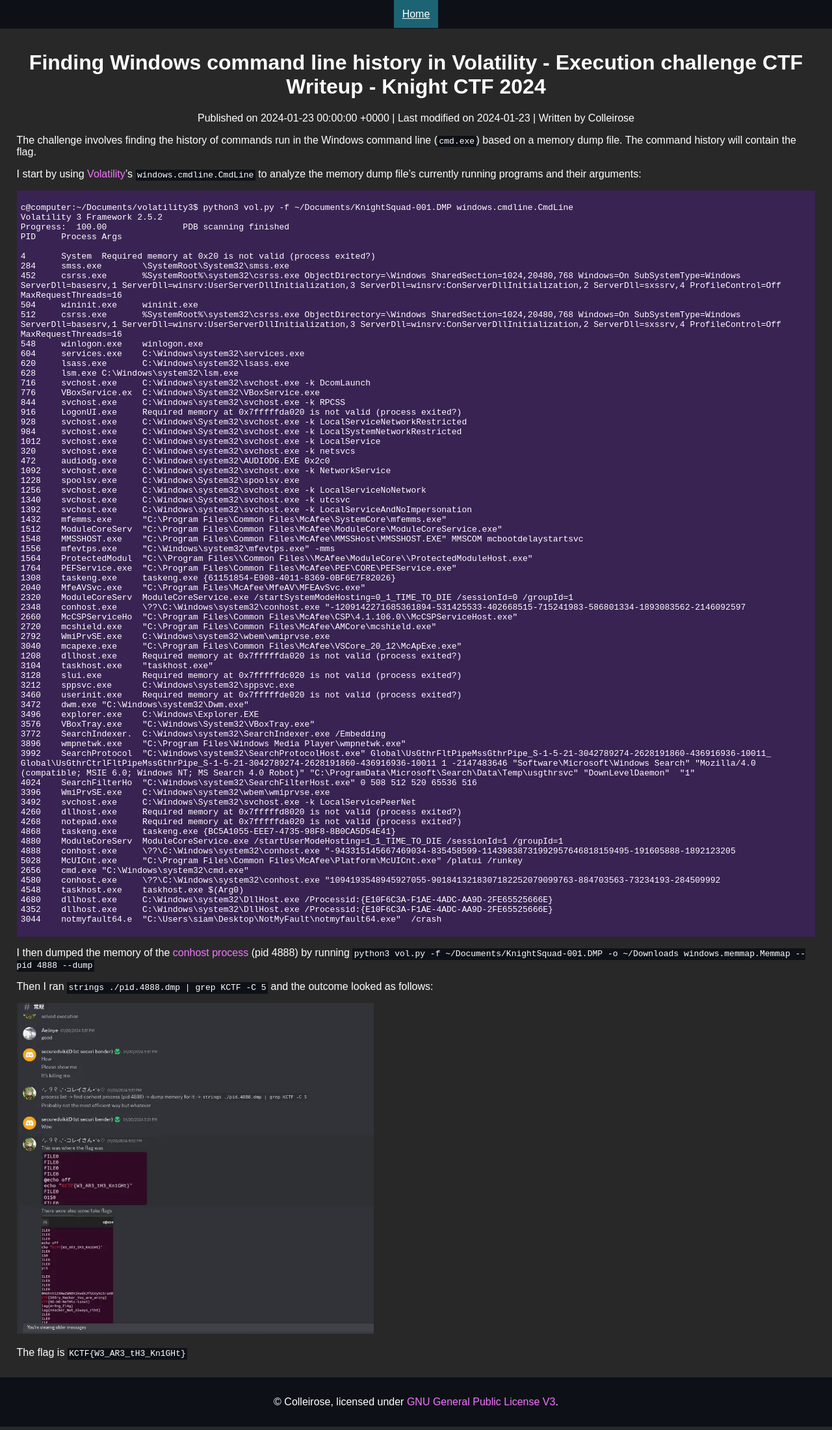
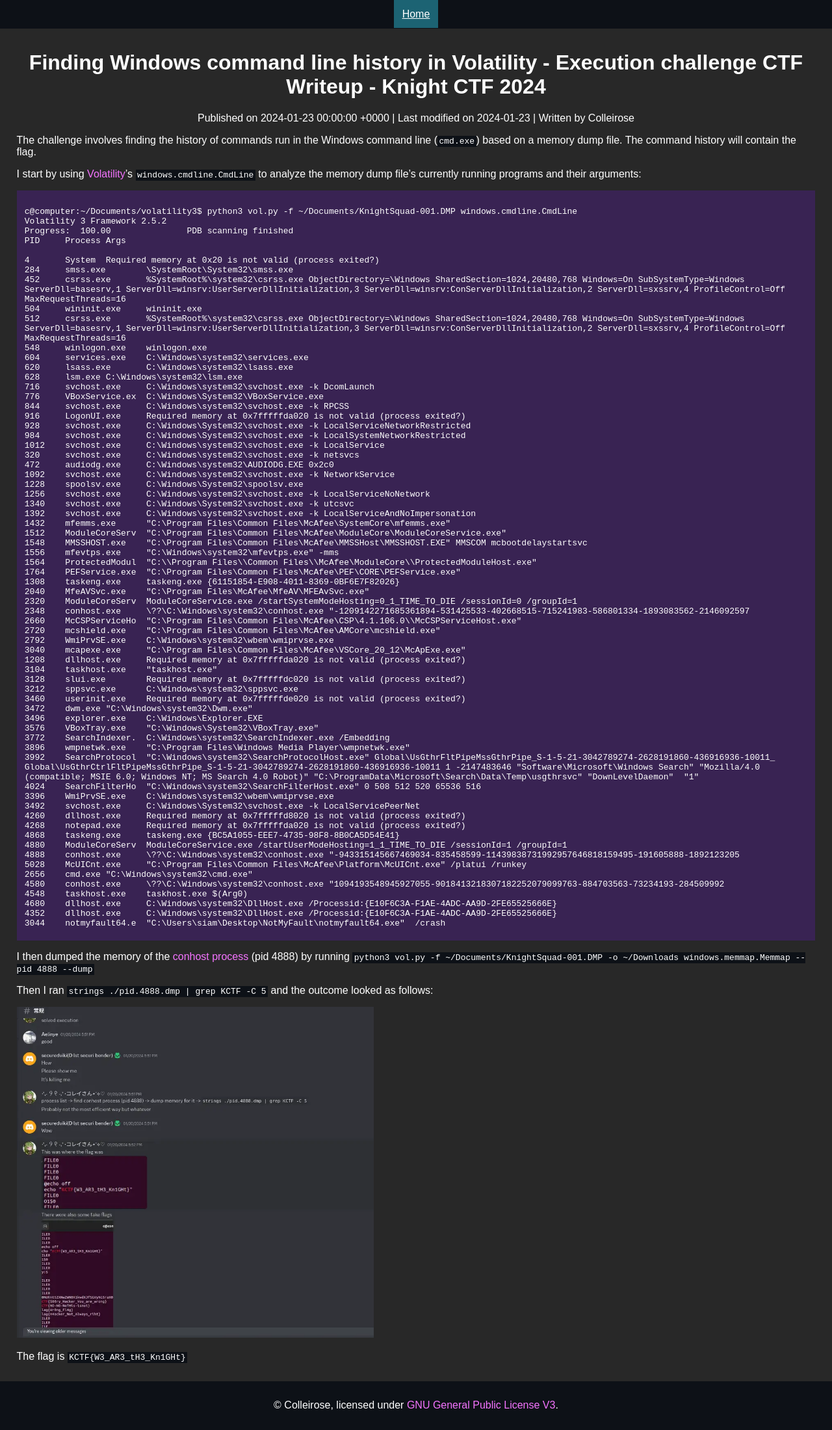
Before and after one commit to colleirose/colleirose.github.io, a Jekyll site: the page built from _posts/2024-01-23-execution-knightctf.md, in a window 1280 px wide. Shown: the whole page at 65% size. Built offline with Jekyll 4.4.1, drawn with Linux system fonts in a browser that asks for light colours.

Commit message:
Change .highlight padding and margin

```diff
--- a/css/style.css
+++ b/css/style.css
@@ -24,10 +24,11 @@
 
 .highlight {
   background-color: #392353;
-  padding: 0.25%;
+  padding: 0.5%;
   word-wrap: break-word;
   white-space: pre-wrap;
   word-break: break-word;
+  margin-bottom: 0.5%;
 }
 
 .highlight .ow, .highlight .o {
```
